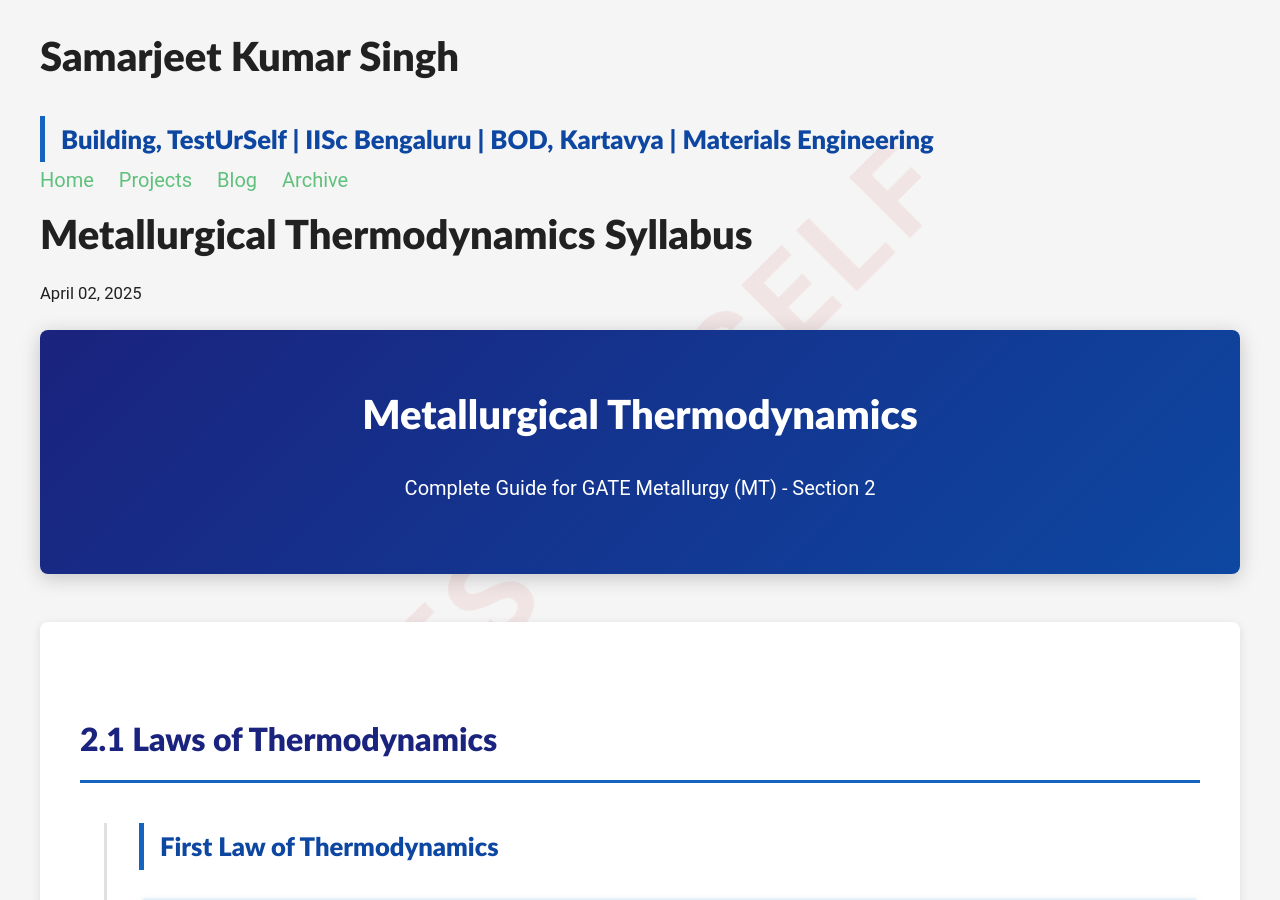
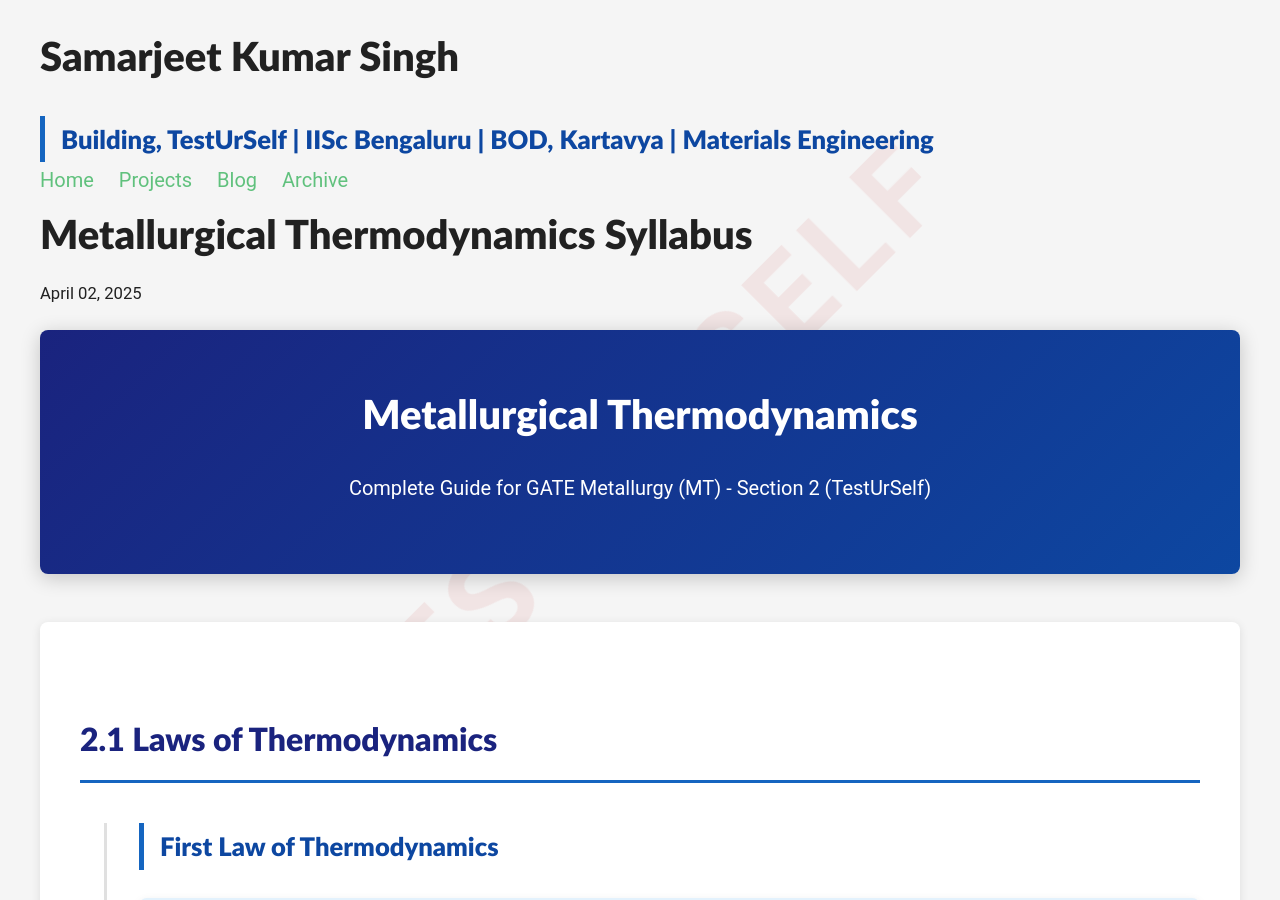
Before and after one commit to Samarjeetkumarsingh/website, a Jekyll site: the page built from _posts/2025-04-02-Metallurgical-Thermodynamics-Syllabus.md, in a window 1280 px wide and 900 px high. Built offline with Jekyll 4.4.1, drawn with Linux system fonts in a browser that asks for light colours; nearby versions of some CDN libraries; our own code applies the rules of GitHub Pages for plain Markdown files; some of the changed text lies outside the part shown.

Commit message:
Update 2025-04-02-Metallurgical-Thermodynamics-Syllabus.md

```diff
--- a/_posts/2025-04-02-Metallurgical-Thermodynamics-Syllabus.md
+++ b/_posts/2025-04-02-Metallurgical-Thermodynamics-Syllabus.md
@@ -176,7 +176,7 @@
 <body>
     <header>
         <h1>Metallurgical Thermodynamics</h1>
-        <p>Complete Guide for GATE Metallurgy (MT) - Section 2</p>
+        <p>Complete Guide for GATE Metallurgy (MT) - Section 2 (TestUrSelf)</p>
     </header>
 
     <div class="section" id="laws">
@@ -442,7 +442,7 @@
     </div>
 
     <footer>
-        <p>© 2023 GATE Metallurgy Thermodynamics Guide | All Rights Reserved</p>
+        <p>© TestUrSelf | All Rights Reserved</p>
     </footer>
 </body>
 </html>
```
